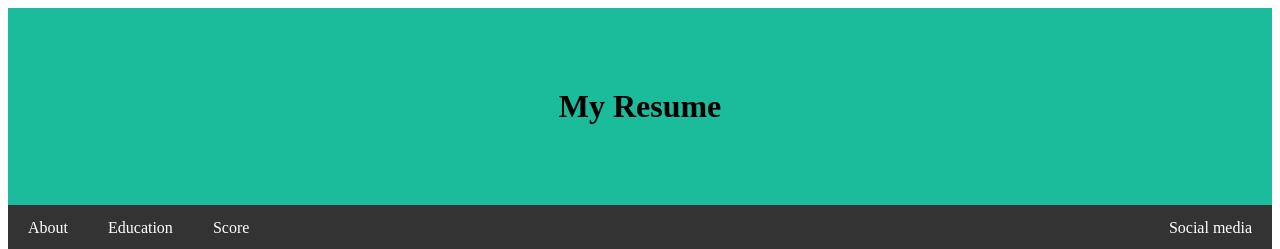
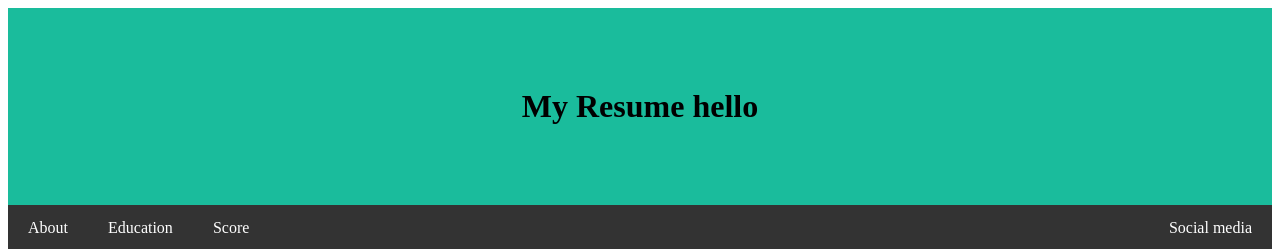
Before and after one commit to tnt-edu/tnt-edu.github.io, a plain HTML site: page index.html in a window 1280 px wide. Shown: the top 249 px of the page. Drawn offline with Linux system fonts and the light colour scheme; files whose address does not match are found by name.

Commit message:
Update index.html

```diff
--- a/index.html
+++ b/index.html
@@ -11,7 +11,7 @@
 	<title>Thao Tu Resume</title>
 </head>
 <body>
-	<h1 id="menu_text">My Resume</h1>
+	<h1 id="menu_text">My Resume hello </h1>
 
 	<nav>
 		<a href="#contact" class="menu_left">About</a>
```
